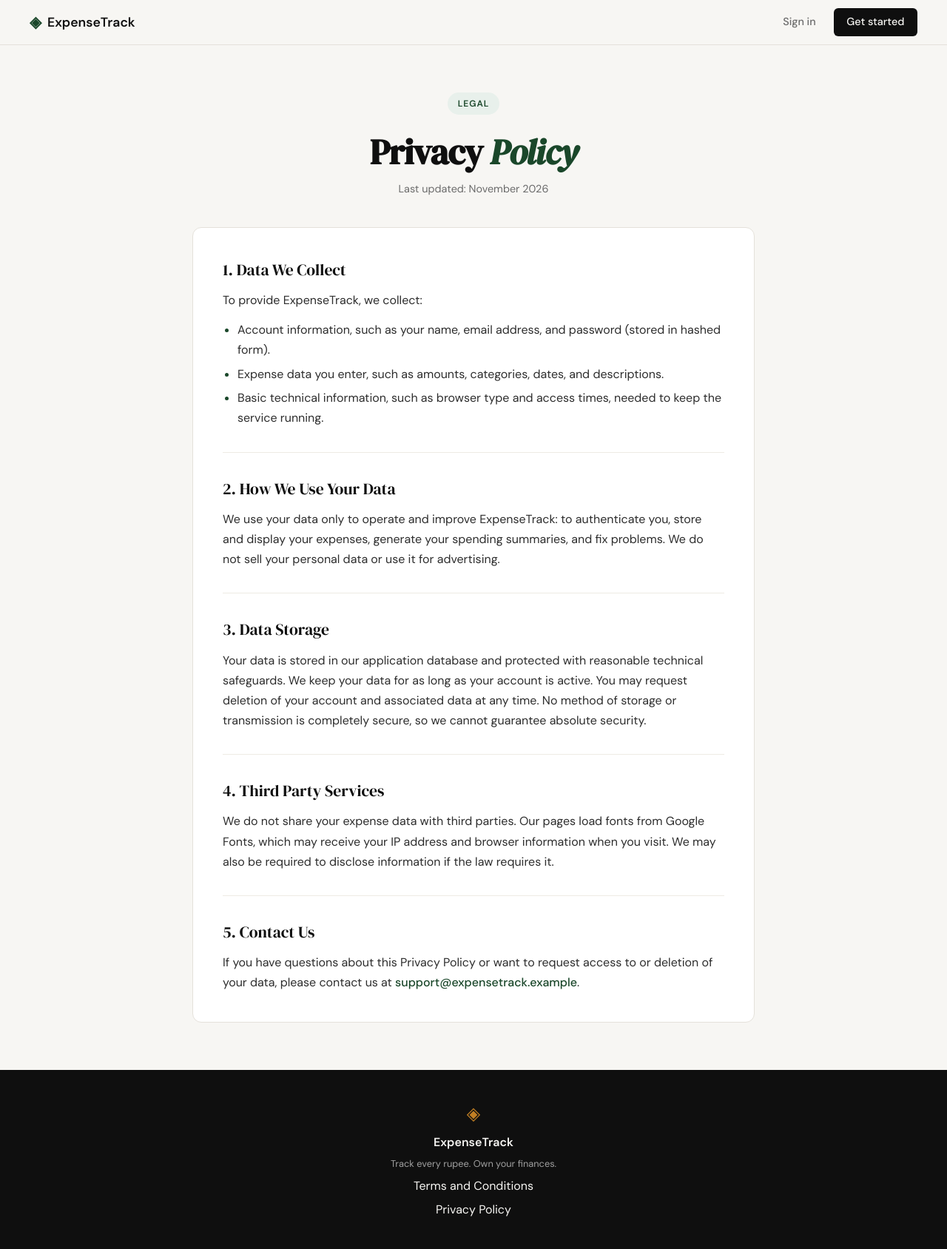
After one commit to teppen-ai/ExpenseTrack, a FastAPI app: template templates/privacy.html in a window 1280 px wide. The commit adds this page. Shown: the whole page at 74% size. Run offline with FastAPI, Linux system fonts and the light colour scheme; the template is opened without the code that fills it, so the values that code supplies are empty.

Commit message:
landing: add privacy policy page and route

```diff
--- a/app.py
+++ b/app.py
@@ -33,6 +33,11 @@ def terms(request: Request):
     return templates.TemplateResponse(request, "terms.html")
 
 
+@app.get("/privacy", response_class=HTMLResponse)
+def privacy(request: Request):
+    return templates.TemplateResponse(request, "privacy.html")
+
+
 # ------------------------------------------------------------------ #
 # Placeholder routes — students will implement these                  #
 # ------------------------------------------------------------------ #
--- a/templates/base.html
+++ b/templates/base.html
@@ -35,7 +35,7 @@
             <span class="footer-name">ExpenseTrack</span>
             <p class="footer-copy">Track every rupee. Own your finances.</p>
             <a href="/terms">Terms and Conditions</a>
-            <a href="#">Privacy Policy</a>
+            <a href="/privacy">Privacy Policy</a>
         </div>
     </footer>
 
--- /dev/null
+++ b/templates/privacy.html
@@ -0,0 +1,101 @@
+{% extends "base.html" %}
+
+{% block title %}Privacy Policy — ExpenseTrack{% endblock %}
+
+{% block head %}
+<style>
+    .terms-section { padding: 4rem 2rem; }
+    .terms-container { max-width: 760px; margin: 0 auto; }
+
+    .terms-header { text-align: center; margin-bottom: 2.5rem; }
+    .terms-title {
+        font-family: var(--font-display);
+        font-size: clamp(2rem, 4vw, 3rem);
+        line-height: 1.1;
+        letter-spacing: -0.02em;
+        color: var(--ink);
+        margin-bottom: 0.75rem;
+    }
+    .terms-title em { font-style: italic; color: var(--accent); }
+    .terms-updated { font-size: 0.9rem; color: var(--ink-muted); }
+
+    .terms-card {
+        background: var(--paper-card);
+        border: 1px solid var(--border);
+        border-radius: var(--radius-md);
+        padding: 2.5rem;
+    }
+
+    .terms-block + .terms-block {
+        margin-top: 2rem;
+        padding-top: 2rem;
+        border-top: 1px solid var(--border-soft);
+    }
+    .terms-block h2 {
+        font-family: var(--font-display);
+        font-size: 1.35rem;
+        font-weight: 400;
+        color: var(--ink);
+        margin-bottom: 0.6rem;
+    }
+    .terms-block p, .terms-block li {
+        color: var(--ink-soft);
+        line-height: 1.7;
+    }
+    .terms-block p + ul { margin-top: 0.75rem; }
+    .terms-block ul { padding-left: 1.25rem; }
+    .terms-block li + li { margin-top: 0.35rem; }
+    .terms-block li::marker { color: var(--accent); }
+    .terms-block a { color: var(--accent); font-weight: 500; }
+    .terms-block a:hover { text-decoration: underline; }
+
+    @media (max-width: 600px) {
+        .terms-section { padding: 2.5rem 1rem; }
+        .terms-card { padding: 1.5rem; }
+    }
+</style>
+{% endblock %}
+
+{% block content %}
+<section class="terms-section">
+    <div class="terms-container">
+        <div class="terms-header">
+            <div class="hero-badge">Legal</div>
+            <h1 class="terms-title">Privacy <em>Policy</em></h1>
+            <p class="terms-updated">Last updated: November 2026</p>
+        </div>
+
+        <div class="terms-card">
+            <div class="terms-block">
+                <h2>1. Data We Collect</h2>
+                <p>To provide ExpenseTrack, we collect:</p>
+                <ul>
+                    <li>Account information, such as your name, email address, and password (stored in hashed form).</li>
+                    <li>Expense data you enter, such as amounts, categories, dates, and descriptions.</li>
+                    <li>Basic technical information, such as browser type and access times, needed to keep the service running.</li>
+                </ul>
+            </div>
+
+            <div class="terms-block">
+                <h2>2. How We Use Your Data</h2>
+                <p>We use your data only to operate and improve ExpenseTrack: to authenticate you, store and display your expenses, generate your spending summaries, and fix problems. We do not sell your personal data or use it for advertising.</p>
+            </div>
+
+            <div class="terms-block">
+                <h2>3. Data Storage</h2>
+                <p>Your data is stored in our application database and protected with reasonable technical safeguards. We keep your data for as long as your account is active. You may request deletion of your account and associated data at any time. No method of storage or transmission is completely secure, so we cannot guarantee absolute security.</p>
+            </div>
+
+            <div class="terms-block">
+                <h2>4. Third Party Services</h2>
+                <p>We do not share your expense data with third parties. Our pages load fonts from Google Fonts, which may receive your IP address and browser information when you visit. We may also be required to disclose information if the law requires it.</p>
+            </div>
+
+            <div class="terms-block">
+                <h2>5. Contact Us</h2>
+                <p>If you have questions about this Privacy Policy or want to request access to or deletion of your data, please contact us at <a href="mailto:support@expensetrack.example">support@expensetrack.example</a>.</p>
+            </div>
+        </div>
+    </div>
+</section>
+{% endblock %}
```
